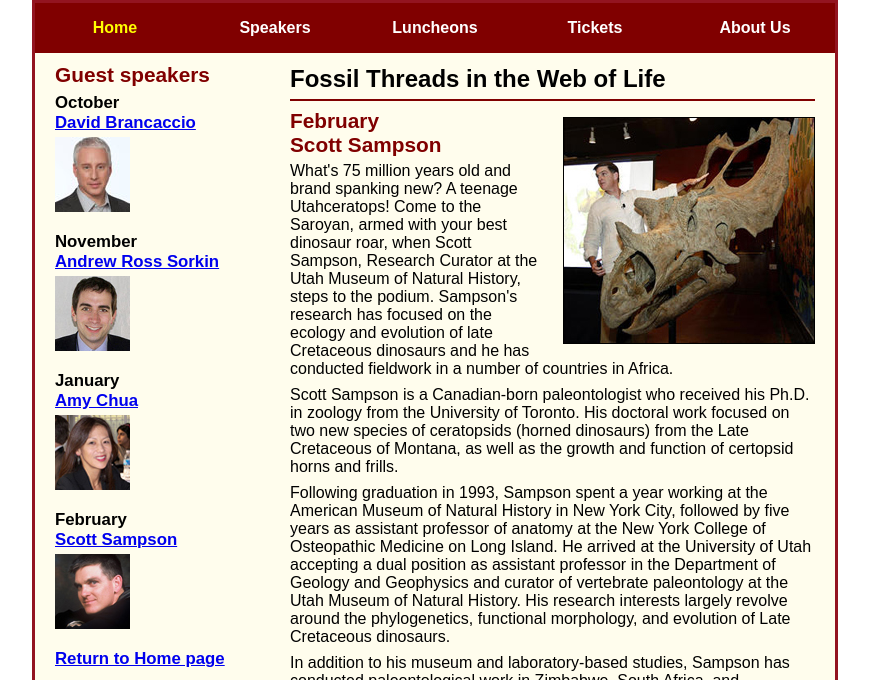
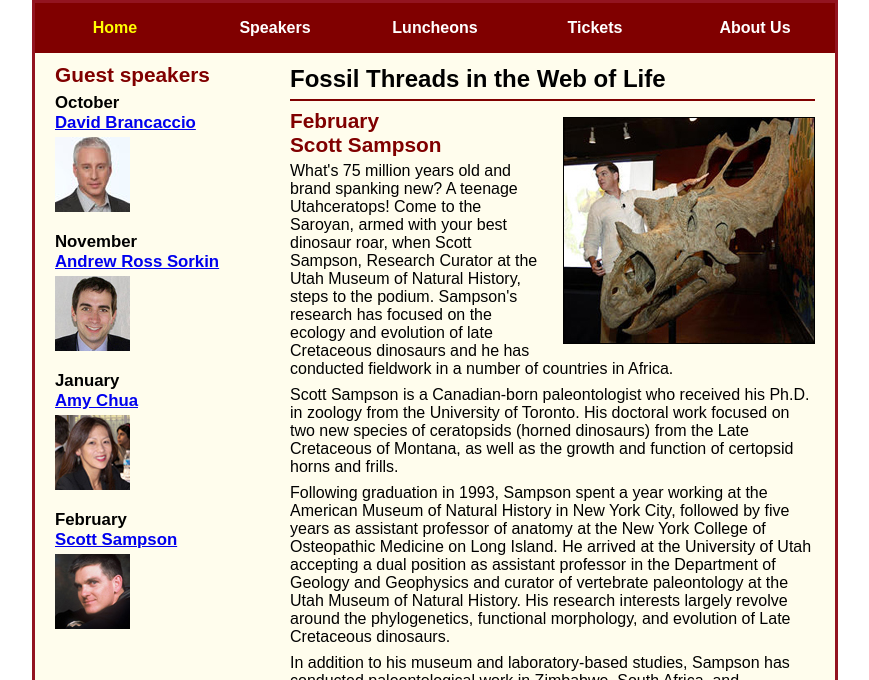
Before and after one commit to jasmrutt/A09, a plain HTML site: page speakers/c6_sampson.html in a window 1280 px wide. Shown: the part 120-800 px from the top of the page, without its empty margins (205-1074 px from the left). Drawn offline with Linux system fonts and the light colour scheme.

Commit message:
got rid of a duplicate home link

```diff
--- a/speakers/c6_sampson.html
+++ b/speakers/c6_sampson.html
@@ -69,7 +69,6 @@
 			<img src="../images/chua75.jpg" alt="Amy Chua photo">
 			<h3>February<br><a href="../speakers/c6_sampson.html">Scott Sampson</a></h3>
 			<img src="../images/sampson75.jpg" alt="Scott Sampson photo">
-			<h3><a href="../index.html">Return to Home page</a></h3>
 		</aside>
 	</main>
 	<footer>
```
